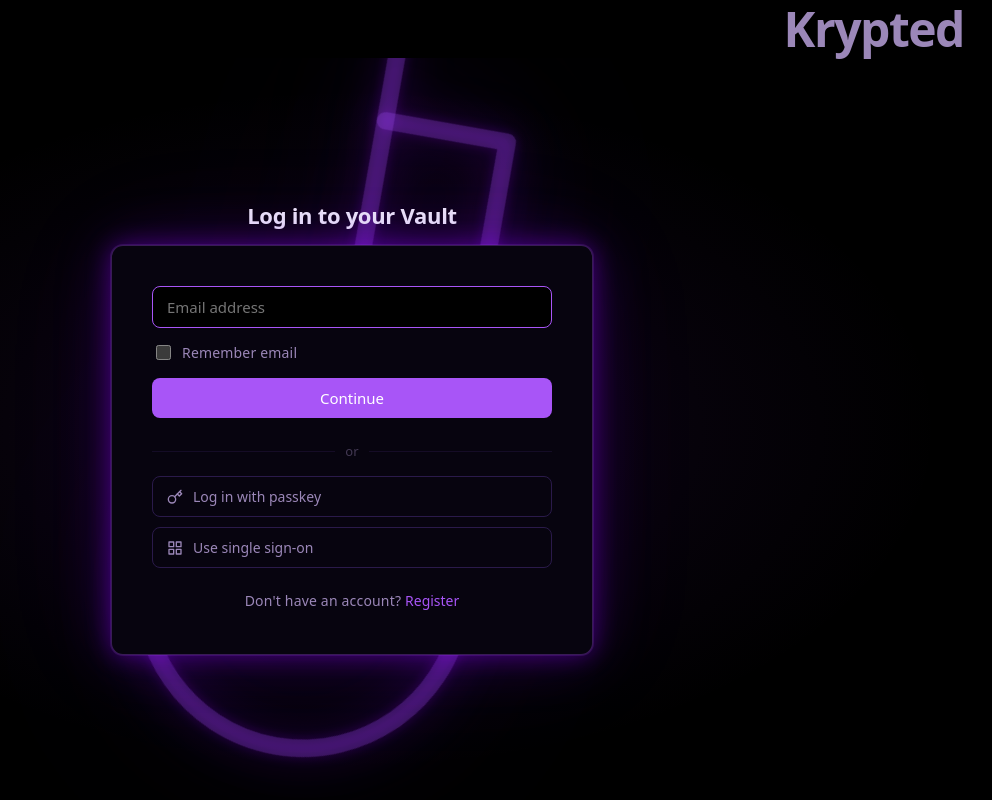
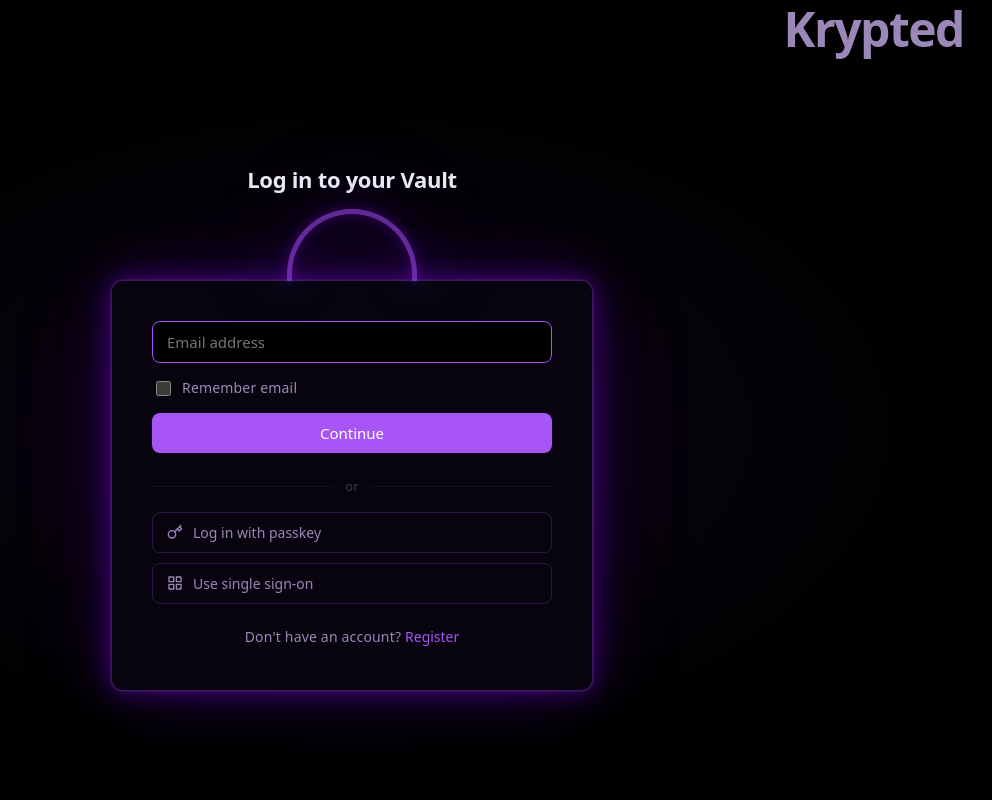
Before and after one commit to ufjustinoh/Krypted, a React (Vite) app in the folder frontend/: page / in a window 1280 px wide. Shown: the whole page, without its empty margins (288-1280 px from the left). Built offline with nearby package versions, Linux system fonts and the light colour scheme.

Commit message:
Replace background key with lock-shaped auth card

```diff
--- a/frontend/src/App.css
+++ b/frontend/src/App.css
@@ -21,7 +21,6 @@
 
 .auth-content {
   flex: 1;
-  position: relative;
   display: flex;
   flex-direction: column;
   align-items: center;
@@ -29,29 +28,28 @@
   padding: 24px;
   gap: 16px;
   background: radial-gradient(ellipse at center, rgba(120, 40, 200, 0.12) 0%, transparent 65%);
-  overflow: hidden;
 }
 
-.bg-key {
-  position: absolute;
-  width: 75vw;
-  height: 75vw;
-  max-width: 700px;
-  max-height: 700px;
-  color: rgba(168, 85, 247, 0.25);
-  transform: rotate(-35deg);
-  pointer-events: none;
-  z-index: 0;
-  filter:
-    drop-shadow(0 0 6px rgba(139, 0, 255, 0.8))
-    drop-shadow(0 0 20px rgba(139, 0, 255, 0.5))
-    drop-shadow(0 0 50px rgba(139, 0, 255, 0.3))
-    drop-shadow(0 0 100px rgba(139, 0, 255, 0.15));
+.lock-wrapper {
+  display: flex;
+  flex-direction: column;
+  align-items: center;
+  width: 100%;
+  max-width: 400px;
 }
 
-.auth-content > *:not(.bg-key) {
-  position: relative;
-  z-index: 1;
+.lock-shackle {
+  width: 130px;
+  height: 72px;
+  border: 5px solid rgba(168, 85, 247, 0.5);
+  border-bottom: none;
+  border-radius: 65px 65px 0 0;
+  margin-bottom: -1px;
+  box-sizing: border-box;
+  filter:
+    drop-shadow(0 0 6px rgba(139, 0, 255, 0.9))
+    drop-shadow(0 0 20px rgba(139, 0, 255, 0.5))
+    drop-shadow(0 0 50px rgba(139, 0, 255, 0.25));
 }
 
 .auth-heading {
--- a/frontend/src/components/AuthPage.jsx
+++ b/frontend/src/components/AuthPage.jsx
@@ -28,13 +28,12 @@
   )
 }
 
-function BackgroundKey() {
+function LockCard({ children }) {
   return (
-    <svg className="bg-key" xmlns="http://www.w3.org/2000/svg" viewBox="0 0 24 24" fill="none" stroke="currentColor" strokeWidth="0.6" strokeLinecap="round" strokeLinejoin="round">
-      <circle cx="7.5" cy="15.5" r="5.5"/>
-      <path d="m21 2-9.6 9.6"/>
-      <path d="m15.5 7.5 3 3L22 7l-3-3"/>
-    </svg>
+    <div className="lock-wrapper">
+      <div className="lock-shackle" />
+      <div className="auth-card">{children}</div>
+    </div>
   )
 }
 
@@ -47,7 +46,6 @@
   const [rememberEmail, setRememberEmail] = useState(() => !!localStorage.getItem('rememberedEmail'))
   const [lookedUpName, setLookedUpName] = useState('')
 
-  // register-only fields
   const [firstName, setFirstName] = useState('')
   const [lastName, setLastName] = useState('')
   const [confirm, setConfirm] = useState('')
@@ -119,9 +117,8 @@
       <div className="auth-page">
         <Navbar />
         <div className="auth-content">
-          <BackgroundKey />
           <h2 className="auth-heading">Log in to your Vault</h2>
-          <div className="auth-card">
+          <LockCard>
             <form onSubmit={handleContinue}>
               <input
                 type="email"
@@ -158,7 +155,7 @@
               Don't have an account?{' '}
               <button type="button" onClick={goToRegister}>Register</button>
             </p>
-          </div>
+          </LockCard>
         </div>
       </div>
     )
@@ -169,9 +166,8 @@
       <div className="auth-page">
         <Navbar />
         <div className="auth-content">
-          <BackgroundKey />
           <h2 className="auth-heading">Create your account</h2>
-          <div className="auth-card">
+          <LockCard>
             <button className="auth-back" onClick={goBack}>← Back to Log in</button>
             <form onSubmit={handleRegister}>
               <div className="name-row">
@@ -221,7 +217,7 @@
               Already have an account?{' '}
               <button type="button" onClick={goBack}>Sign in</button>
             </p>
-          </div>
+          </LockCard>
         </div>
       </div>
     )
@@ -232,7 +228,7 @@
       <Navbar />
       <div className="auth-content">
         <h2 className="auth-heading">Welcome back, {lookedUpName || email.split('@')[0]}</h2>
-        <div className="auth-card">
+        <LockCard>
           <button className="auth-back" onClick={goBack}>← Back to Log in</button>
           <form onSubmit={handleLogin}>
             <input
@@ -252,7 +248,7 @@
             Don't have an account?{' '}
             <button type="button" onClick={goToRegister}>Register</button>
           </p>
-        </div>
+        </LockCard>
       </div>
     </div>
   )
```
